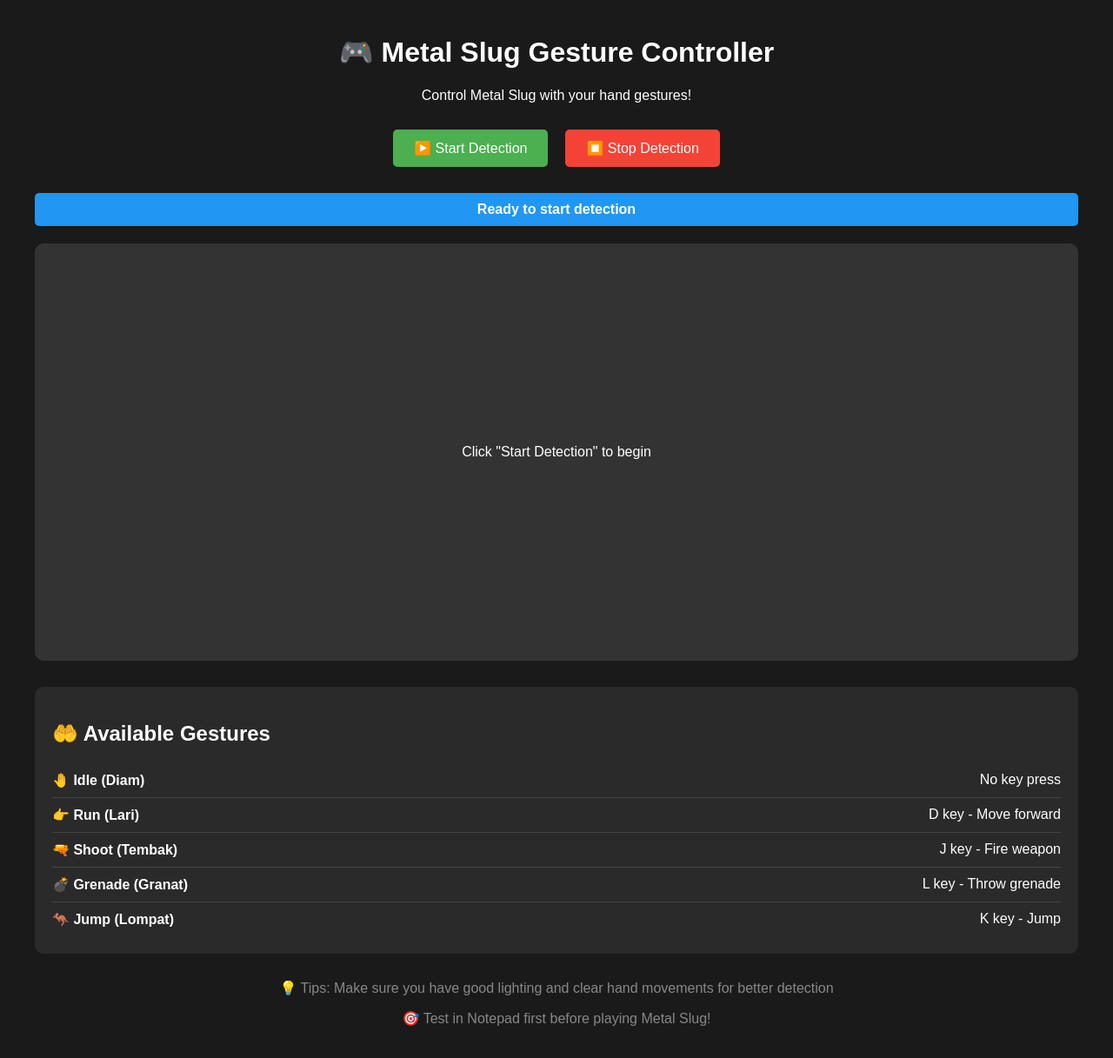
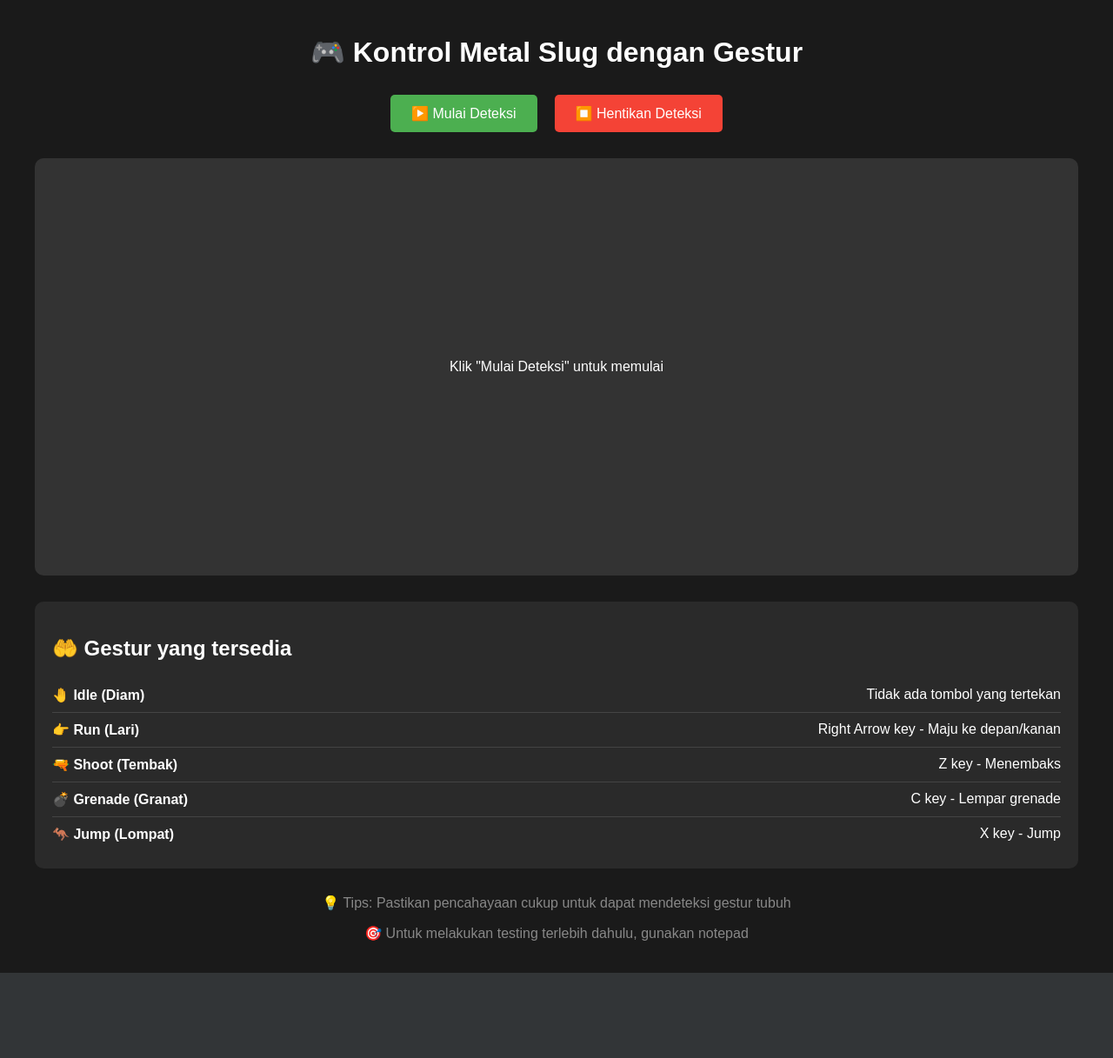
Before and after one commit to IlhamFaisalR23/Tugas_Besar_PCD_006_010_016_024, a FastAPI app: page / in a window 1280 px wide. Shown: the whole page at 87% size. After the commit the page ends 1119 px from the top, so only its background shows below. Run offline with FastAPI, Linux system fonts and the light colour scheme.

Commit message:
Ubah Konfigurasi Tombol

```diff
--- a/02_FastAPI_Interface/templates/index.html
+++ b/02_FastAPI_Interface/templates/index.html
@@ -92,51 +92,48 @@
     <body>
         <div class="container">
             <div class="header">
-                <h1>🎮 Metal Slug Gesture Controller</h1>
-                <p>Control Metal Slug with your hand gestures!</p>
+                <h1>🎮 Kontrol Metal Slug dengan Gestur</h1>
             </div>
 
             <div class="controls">
-                <button class="start-btn" onclick="startDetection()">▶️ Start Detection</button>
-                <button class="stop-btn" onclick="stopDetection()">⏹️ Stop Detection</button>
+                <button class="start-btn" onclick="startDetection()">▶️ Mulai Deteksi</button>
+                <button class="stop-btn" onclick="stopDetection()">⏹️ Hentikan Deteksi</button>
             </div>
 
-            <div id="status" class="status ready">Ready to start detection</div>
-
             <div class="video-container">
-                <img id="videoFeed" class="video-feed" src="/video_feed" alt="Camera feed will appear here when started" style="display: none;">
+                <img id="videoFeed" class="video-feed" src="/video_feed" alt="Preview kamera akan muncul di sini" style="display: none;">
                 <div id="placeholder" style="background-color: #333; height: 480px; display: flex; align-items: center; justify-content: center; border-radius: 10px;">
-                    <p>Click "Start Detection" to begin</p>
+                    <p>Klik "Mulai Deteksi" untuk memulai</p>
                 </div>
             </div>
 
             <div class="gestures-info">
-                <h2>🤲 Available Gestures</h2>
+                <h2>🤲 Gestur yang tersedia</h2>
                 <div class="gesture-item">
                     <span><strong>🤚 Idle (Diam)</strong></span>
-                    <span>No key press</span>
+                    <span>Tidak ada tombol yang tertekan</span>
                 </div>
                 <div class="gesture-item">
                     <span><strong>👉 Run (Lari)</strong></span>
-                    <span>D key - Move forward</span>
+                    <span>Right Arrow key - Maju ke depan/kanan</span>
                 </div>
                 <div class="gesture-item">
                     <span><strong>🔫 Shoot (Tembak)</strong></span>
-                    <span>J key - Fire weapon</span>
+                    <span>Z key - Menembaks</span>
                 </div>
                 <div class="gesture-item">
                     <span><strong>💣 Grenade (Granat)</strong></span>
-                    <span>L key - Throw grenade</span>
+                    <span>C key - Lempar grenade</span>
                 </div>
                 <div class="gesture-item">
                     <span><strong>🦘 Jump (Lompat)</strong></span>
-                    <span>K key - Jump</span>
+                    <span>X key - Jump</span>
                 </div>
             </div>
 
             <div style="margin-top: 30px; text-align: center; color: #888;">
-                <p>💡 Tips: Make sure you have good lighting and clear hand movements for better detection</p>
-                <p>🎯 Test in Notepad first before playing Metal Slug!</p>
+                <p>💡 Tips: Pastikan pencahayaan cukup untuk dapat mendeteksi gestur tubuh</p>
+                <p>🎯 Untuk melakukan testing terlebih dahulu, gunakan notepad</p>
             </div>
         </div>
 
@@ -149,7 +146,7 @@
                     document.getElementById('status').className = 'status running';
                     document.getElementById('status').textContent = '🟢 Detection Running - ' + data.status;
 
-                    // Show video feed
+                    // Feed Video
                     document.getElementById('videoFeed').style.display = 'block';
                     document.getElementById('placeholder').style.display = 'none';
 
@@ -167,7 +164,7 @@
                     document.getElementById('status').className = 'status stopped';
                     document.getElementById('status').textContent = '🔴 Detection Stopped - ' + data.status;
 
-                    // Hide video feed
+                    // Sembunyikan video feed
                     document.getElementById('videoFeed').style.display = 'none';
                     document.getElementById('placeholder').style.display = 'flex';
 
```
Also changed, not shown: 02_FastAPI_Interface/config.py (+9 -7 lines), 1 other file.
